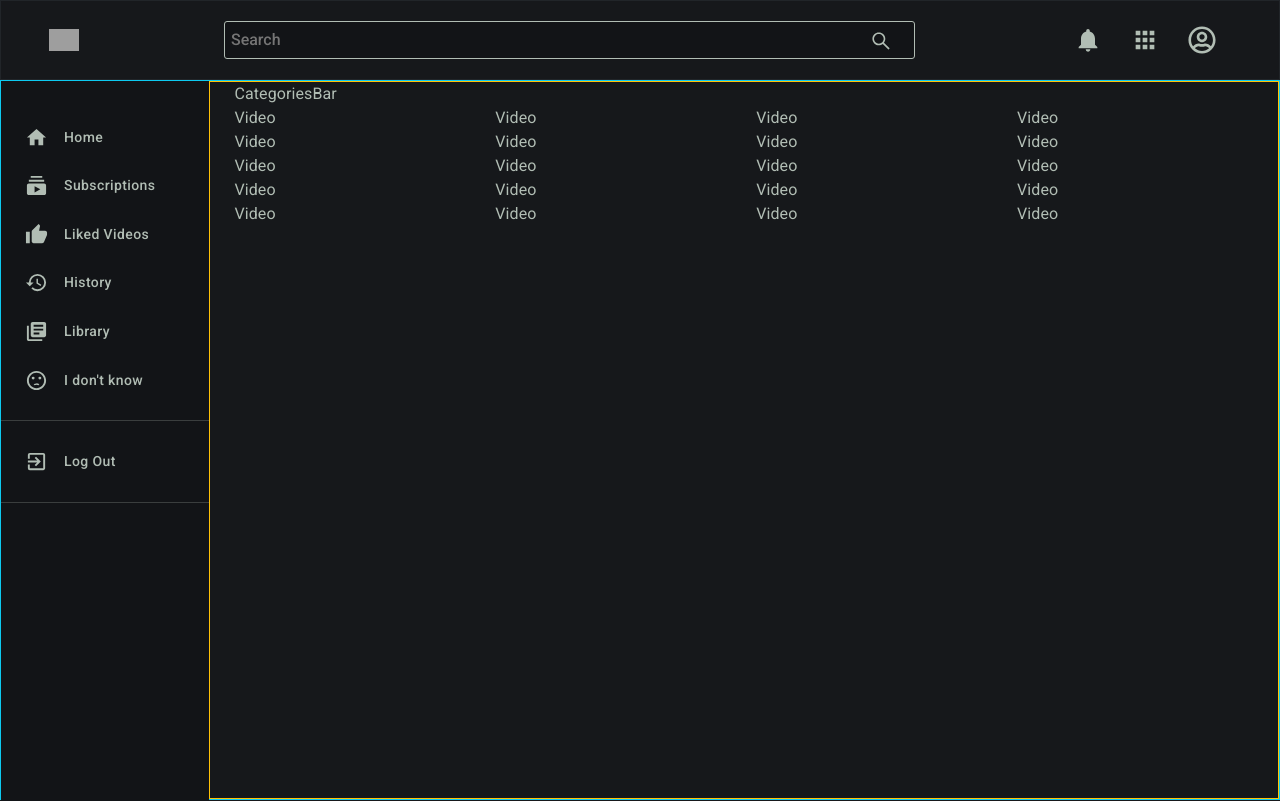
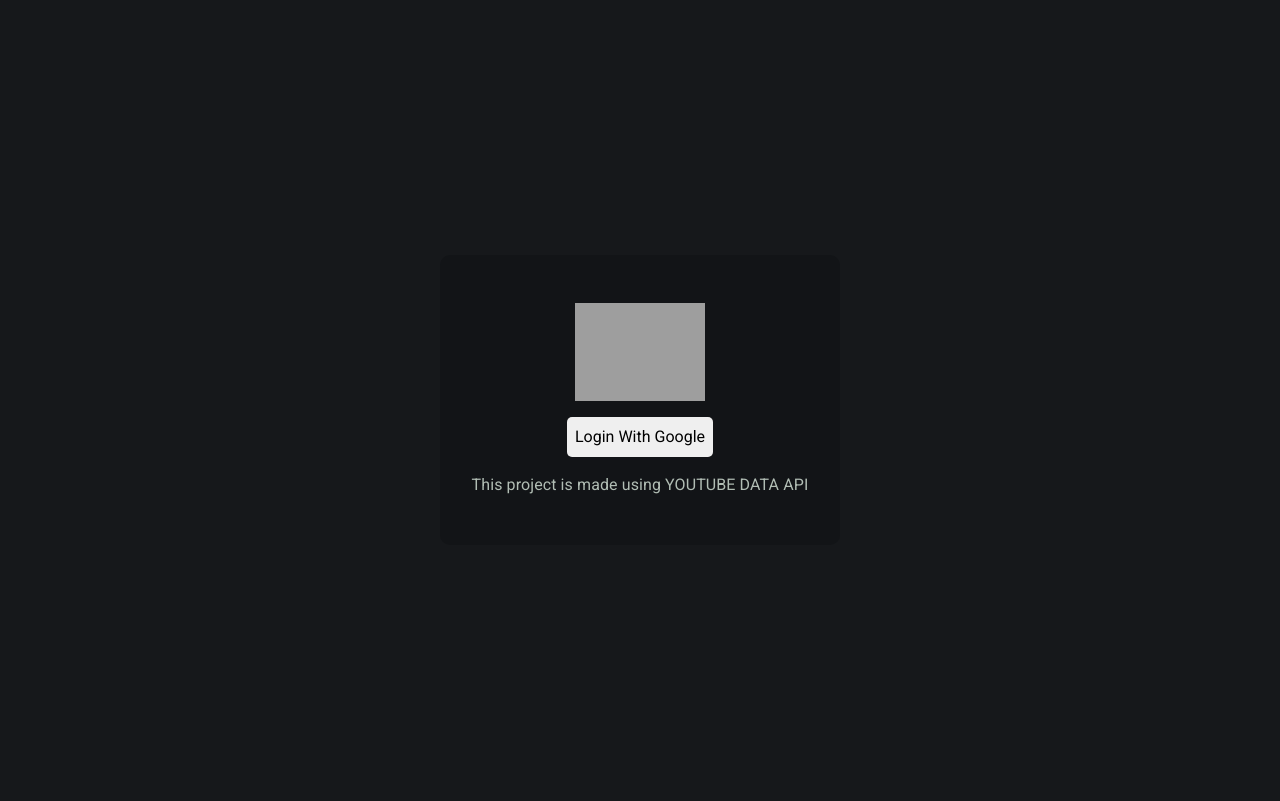
Before and after one commit to Gargshruti19/youtube-clone, a React (Create React App) app: page / in a window 1280 px wide. Built offline with nearby package versions, Linux system fonts and the light colour scheme; grey boxes are pictures that could not be loaded.

Commit message:
styled video container and login  page container

```diff
--- a/src/App.js
+++ b/src/App.js
@@ -4,6 +4,7 @@ import Sidebar from "./components/sidebar/Sidebar";
 import { Container } from "react-bootstrap";
 import HomeScreen from "./screens/homescreen/HomeScreen";
 import "./_app.scss";
+import LoginScreen from "./screens/loginscreen/LoginScreen";
 const App = () => {
 	const [sidebar, setSidebar] = useState(false);
 
@@ -12,15 +13,16 @@ const App = () => {
 	};
 
 	return (
-		<>
-			<Header handleToggleSidebar={handleToggleSidebar} />
-			<div className="app__container border border-info">
-				<Sidebar sidebar={sidebar} handleToggleSidebar={handleToggleSidebar} />
-				<Container fluid className="app__main border border-warning">
-					<HomeScreen />
-				</Container>
-			</div>
-		</>
+		// <>
+		// 	<Header handleToggleSidebar={handleToggleSidebar} />
+		// 	<div className="app__container border border-info">
+		// 		<Sidebar sidebar={sidebar} handleToggleSidebar={handleToggleSidebar} />
+		// 		<Container fluid className="app__main border border-warning">
+		// 			<HomeScreen />
+		// 		</Container>
+		// 	</div>
+		// </>
+		<LoginScreen />
 	);
 };
 
--- a/src/_base.scss
+++ b/src/_base.scss
@@ -1,5 +1,4 @@
- @import url("https://fonts.googleapis.com/css2?family=Roboto:ital,wght@0,100;0,300;0,400;0,500;0,700;0,900;1,100;1,300;1,400;1,500;1,700;1,900&display=swap");
-
+@import url("https://fonts.googleapis.com/css2?family=Roboto:ital,wght@0,100;0,300;0,400;0,500;0,700;0,900;1,100;1,300;1,400;1,500;1,700;1,900&display=swap");
 
 $text-color: #b1bdb4;
 $black-primary: #16181b;
@@ -19,3 +18,14 @@ body {
 	letter-spacing: 0.1px;
 	font-family: "Roboto", sans-serif;
 }
+
+@mixin line-clamp($number) {
+	overflow: hidden;
+	display: -webkit-box;
+	-webkit-line-clamp: $number;
+	-webkit-box-orient: vertical;
+}
+
+::-webkit-scrollbar {
+	width: 0px;
+}
--- a/src/components/categoriesBar/CategoriesBar.js
+++ b/src/components/categoriesBar/CategoriesBar.js
@@ -1,7 +1,42 @@
-import React from "react";
+import React, { useState } from "react";
 import "./_categoriesBar.scss";
+
+const keywords = [
+	"All",
+	"React js",
+	"Angular js",
+	"React Native",
+	"use of API",
+	"redux",
+	"Music",
+	"Algorithm Art ",
+	"Guitar",
+	"Bengali Songs",
+	"Coding",
+	"Cricket",
+	"Football",
+	"Real Madrid",
+	"Gatsby",
+	"Poor Coder",
+	"Shwetabh",
+];
+
 const CategoriesBar = () => {
-	return <div>CategoriesBar</div>;
+	const [activeElement, setActiveElement] = useState("All");
+
+	const handleClick = (value) => {
+		setActiveElement(value);
+	};
+
+	return (
+		<div className="categoriesBar">
+			{keywords.map((value, index) => (
+				<span onClick={() => handleClick(value)} key={index} className={activeElement===value?"active":""}>
+					{value}
+				</span>
+			))}
+		</div>
+	);
 };
 
 export default CategoriesBar;
--- a/src/components/categoriesBar/_categoriesBar.scss
+++ b/src/components/categoriesBar/_categoriesBar.scss
@@ -0,0 +1,29 @@
+@import "../../base.scss";
+
+.categoriesBar {
+	padding: 0.5rem 0;
+	font-size: 0.8rem;
+	display: flex;
+	overflow-x: scroll;
+
+	&::-webkit-scrollbar {
+		width: 0px;
+	}
+	span {
+		margin-right: 1rem;
+		padding: 0.5rem;
+		white-space: nowrap;
+		border: 1.5px solid $text-color;
+		border-radius: 999px;
+		cursor: pointer;
+		&:hover {
+		}
+		background-color: #374a59;
+
+		&.active {
+			color: #fff;
+			background-color: #606060;
+			border-color: $border-color;
+		}
+	}
+}
--- a/src/components/header/Header.js
+++ b/src/components/header/Header.js
@@ -7,7 +7,7 @@ import { MdNotifications, MdApps } from "react-icons/md";
 import { FaRegUserCircle } from "react-icons/fa";
 const Header = ({ handleToggleSidebar }) => {
 	return (
-		<div className="border border-dark header">
+		<div className=" header">
 			<FaBars
 				className="header__menu"
 				size={26}
--- a/src/components/video/Video.js
+++ b/src/components/video/Video.js
@@ -1,7 +1,34 @@
 import React from "react";
 import "./_video.scss";
+import { AiFillEye } from "react-icons/ai";
 const Video = () => {
-	return <div>Video</div>;
+	return (
+		<div className="video">
+			<div className="video__top">
+				<img
+					src="https://i.ytimg.com/vi/EgDmCbhmstU/hq720.jpg?sqp=-oaymwEcCNAFEJQDSFXyq4qpAw4IARUAAIhCGAFwAcABBg==&rs=AOn4CLD0aERULMtdtDP9FFRRn4JuQqsl1A"
+					alt=""
+				/>
+				<span>05:43</span>
+			</div>
+			<div className="video__title">
+				Create app in 5 minutes using React js and redux
+			</div>
+			<div className="video__details">
+				<span>
+					<AiFillEye /> 5m Views •
+				</span>
+				<span>5 days ago</span>
+			</div>
+			<div className="video__channel">
+				<img
+					src="https://yt3.ggpht.com/M8HHa-4HpA1tPBYyCclC5JmODA7vx77XryhQe_0_4L9bCfpYwiDr7uJc3bOb9UZKJpogSC9OvA=s68-c-k-c0x00ffffff-no-rj"
+					alt=""
+				/>
+				<p>Rainbow Hat</p>
+			</div>
+		</div>
+	);
 };
 
 export default Video;
--- a/src/components/video/_video.scss
+++ b/src/components/video/_video.scss
@@ -0,0 +1,58 @@
+@import "../../base.scss";
+
+.video {
+	margin-bottom: 1rem;
+	padding: 0.7rem;
+
+	font-weight: 500;
+	font-size: 0.9rem;
+
+	cursor: pointer;
+
+	&__top {
+		margin-bottom: 0.5rem;
+		position: relative;
+		img {
+			width: 100%;
+		}
+		span {
+			position: absolute;
+
+			bottom: 0.3rem;
+			right: 0.3rem;
+
+			padding: 0.2rem;
+			background: #080808ec;
+			border-radius: 3px;
+		}
+	}
+
+	&__title {
+		margin-bottom: 0.1rem;
+
+		color: #fff;
+		@include line-clamp(1);
+	}
+
+	&__details {
+		display: flex;
+		align-items: center;
+	}
+	&__channel {
+		display: flex;
+		align-items: center;
+		margin: 0.5rem 0;
+
+		img {
+			width: 36px;
+			height: 36px;
+
+			border-radius: 50%;
+			margin-right: 0.5rem;
+			cursor: pointer;
+		}
+		p {
+			margin-bottom: 0;
+		}
+	}
+}
--- /dev/null
+++ b/src/screens/loginscreen/LoginScreen.js
@@ -0,0 +1,18 @@
+import React from "react";
+import "./_loginScreen.scss";
+const LoginScreen = () => {
+	return (
+		<div className="login">
+			<div className="login__container">
+				<img
+					src="https://pngimg.com/uploads/youtube/youtube_PNG2.png"
+					alt="logo"
+				/>
+				<button>Login With Google</button>
+				<p>This project is made using YOUTUBE DATA API</p>
+			</div>
+		</div>
+	);
+};
+
+export default LoginScreen;
--- /dev/null
+++ b/src/screens/loginscreen/_loginScreen.scss
@@ -0,0 +1,33 @@
+@import "../../base.scss";
+
+.login {
+	height: 100vh;
+	display: grid;
+	place-items: center;
+
+	&__container {
+		background-color: $black-secondary;
+		padding: 2rem;
+		margin: 0.1rem;
+		border-radius: 10px;
+		display: flex;
+		flex-direction: column;
+		align-items: center;
+
+		button {
+			padding: 0.5rem;
+			border: none;
+			border-radius: 5px;
+			margin-bottom: 1rem;
+			&:focus {
+				outline: none;
+			}
+		}
+	}
+
+	img {
+		width: 130px;
+		height: 130px;
+		object-fit: contain;
+	}
+}
```
